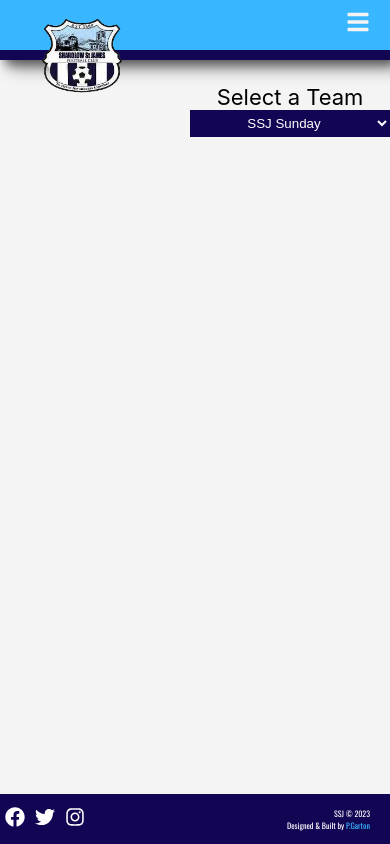
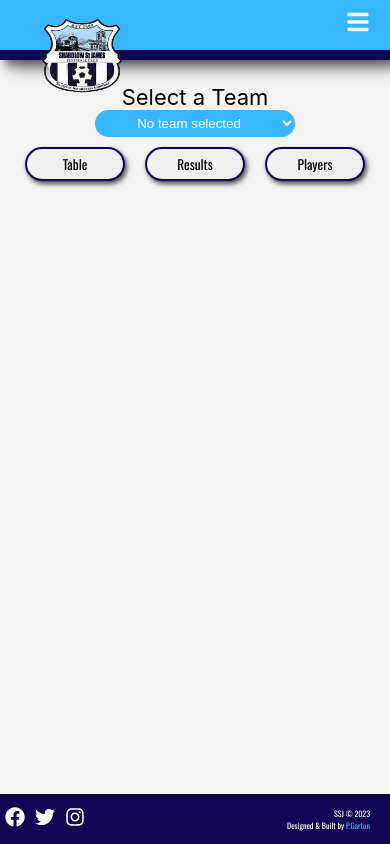
Before and after one commit to paulg44/shardlow_st_james, a React (Create React App) app in the folder ssj/: page /teamDisplay in a window 390 px wide. Built offline with nearby package versions, Linux system fonts and the light colour scheme.

Commit message:
add basic styling to team info page, waiting on this years data codes to be able to set the css in stone

```diff
--- a/ssj/src/Components/Pages/TeamsDisplay/Players/Players.js
+++ b/ssj/src/Components/Pages/TeamsDisplay/Players/Players.js
@@ -1,7 +1,16 @@
 import "./Players.css";
 import playerData from "../../../../players.json";
+import { useSpring, animated } from "react-spring";
 
 function Players({ activeTeam }) {
+  // Animation
+  const fadeIn = useSpring({
+    from: { opacity: 0 },
+    to: { opacity: 1 },
+    config: { duration: "1000" },
+    delay: 150,
+  });
+
   console.log("active team on player page:", activeTeam);
   console.log("player data:", playerData);
   console.log(
@@ -9,7 +18,7 @@ function Players({ activeTeam }) {
     playerData.players[activeTeam]
   );
   return (
-    <div className="players">
+    <animated.div className="players" style={{ ...fadeIn }}>
       {playerData.players[activeTeam.teamName]?.map((player) => (
         <div key={player.id} className="playerCard">
           <h2>{player.name}</h2>
@@ -19,7 +28,7 @@ function Players({ activeTeam }) {
           <p>{player.random}</p>
         </div>
       ))}
-    </div>
+    </animated.div>
   );
 }
 
--- a/ssj/src/Components/Pages/TeamsDisplay/Results/Fixtures/ResultsFixtures.js
+++ b/ssj/src/Components/Pages/TeamsDisplay/Results/Fixtures/ResultsFixtures.js
@@ -10,6 +10,14 @@ import { useSpring, animated } from "react-spring";
 // import homepageImg from "../../../../IMG/ssj_1.jpg";
 
 function ResultsFixtures({ activeTeam }) {
+  // Animation
+  const fadeIn = useSpring({
+    from: { opacity: 0 },
+    to: { opacity: 1 },
+    config: { duration: "1000" },
+    delay: 150,
+  });
+
   // For Results
   useEffect(() => {
     // This code will be executed after the component is mounted
@@ -30,14 +38,6 @@ function ResultsFixtures({ activeTeam }) {
     document.body.appendChild(resultsCsScripts);
   }, [activeTeam.lrcodeResults]);
 
-  // Animation
-  const fadeIn = useSpring({
-    from: { opacity: 0 },
-    to: { opacity: 1 },
-    config: { duration: "1500" },
-    delay: 250,
-  });
-
   return (
     <animated.div
       // className={`team ${isActive ? "active" : ""}`}
--- a/ssj/src/Components/Pages/TeamsDisplay/Table/Table.js
+++ b/ssj/src/Components/Pages/TeamsDisplay/Table/Table.js
@@ -1,6 +1,15 @@
 import { useEffect } from "react";
+import { useSpring, animated } from "react-spring";
 
 function Table({ activeTeam }) {
+  // Animation
+  const fadeIn = useSpring({
+    from: { opacity: 0 },
+    to: { opacity: 1 },
+    config: { duration: "1000" },
+    delay: 150,
+  });
+
   // For Table
   useEffect(() => {
     // This code will be executed after the component is mounted
@@ -21,7 +30,7 @@ function Table({ activeTeam }) {
     document.body.appendChild(tableCsScript);
   }, [activeTeam.lrcodeTable]);
   return (
-    <div className="table">
+    <animated.div className="table" style={{ ...fadeIn }}>
       <h3>Shardlow {activeTeam.teamName}</h3>
       {/* Table */}
 
@@ -34,7 +43,7 @@ function Table({ activeTeam }) {
         <br />
         <a href="http://www.thefa.com/FULL-TIME">FULL-TIME Home</a>
       </div>
-    </div>
+    </animated.div>
   );
 }
 
--- a/ssj/src/Components/Pages/TeamsDisplay/TeamsDisplay.css
+++ b/ssj/src/Components/Pages/TeamsDisplay/TeamsDisplay.css
@@ -14,7 +14,7 @@
   flex-direction: column;
   align-items: center;
   top: 10%;
-  right: 0;
+  right: 5%;
 }
 
 .teamAndElementSelect label {
@@ -23,20 +23,21 @@
 
 .teamAndElementSelect select {
   border: none;
-  background-color: var(--dark-blue);
+  background-color: var(--light-blue);
   color: white;
   padding: 5px 10px;
   width: 200px;
   text-align: center;
+  border-radius: 20px;
 }
 
-/* .teamAndElementSelect select-options {
-  border-radius: 0;
-} */
+.teamAndElementSelect select:hover {
+  background-color: var(--dark-blue);
+}
 
 .displayResults {
   position: absolute;
-  top: 20%;
+  top: 25%;
   left: 50%;
   transform: translateX(-50%);
 }
@@ -50,6 +51,7 @@
   padding: 5px 10px;
   font-family: "Oswald", sans-serif;
   box-shadow: 2px 3px 5px rgba(0, 0, 0, 0.7);
+  z-index: 99;
 }
 
 .teamDisplayButtons > button:hover {
@@ -59,3 +61,16 @@
 .teamDisplayButtons > button:active {
   transform: scale(0.97);
 }
+
+@media (max-width: 1000px) {
+  .teamAndElementSelect {
+    left: 50%;
+    transform: translateX(-50%);
+    width: 100%;
+  }
+
+  .displayResults {
+    top: 25%;
+    width: 90%;
+  }
+}
--- a/ssj/src/Components/Pages/TeamsDisplay/TeamsDisplay.js
+++ b/ssj/src/Components/Pages/TeamsDisplay/TeamsDisplay.js
@@ -8,13 +8,11 @@
 
 */
 
-
 import { useState } from "react";
 import ResultsFixtures from "./Results/Fixtures/ResultsFixtures.js";
 import "./TeamsDisplay.css";
 import Table from "./Table/Table.js";
 import Players from "./Players/Players.js";
-
 
 function TeamsDisplay({ teamsData, handleTeamClick, activeTeam }) {
   const [displaySelectedTeam, setDisplaySelectedTeam] = useState("");
@@ -26,22 +24,25 @@ function TeamsDisplay({ teamsData, handleTeamClick, activeTeam }) {
     handleTeamClick(displaySelectedValue);
   }
 
-  // Could I move the team select into here and add a link in the Nav for team information or TEAMS??? Better UI/UX needed
   return (
     <div className="teamsDisplay">
       <div className="teamAndElementSelect">
         <label htmlFor="teams">Select a Team</label>
-        <select name="teams" value={displaySelectedTeam} onChange={displayTeam}>
+        <select
+          name="teamsSelect"
+          value={displaySelectedTeam}
+          onChange={displayTeam}
+        >
+          <option value="" hidden>
+            No team selected
+          </option>
           {teamsData.map((teamsData, id) => (
             <option key={id}>{teamsData.teamName}</option>
           ))}
         </select>
 
-        {activeTeam && (
         <div className="teamDisplayButtons">
-            <button onClick={() => setSelectedElementView("table")}>
-              Table
-            </button>
+          <button onClick={() => setSelectedElementView("table")}>Table</button>
           <button onClick={() => setSelectedElementView("results")}>
             Results
           </button>
@@ -49,7 +50,6 @@ function TeamsDisplay({ teamsData, handleTeamClick, activeTeam }) {
             Players
           </button>
         </div>
-        )}
       </div>
 
       {/* HOW TO DISPLAY THIS DYNAMICALLY???? */}
```
Lines whose indentation alone changed are shown as unchanged.
